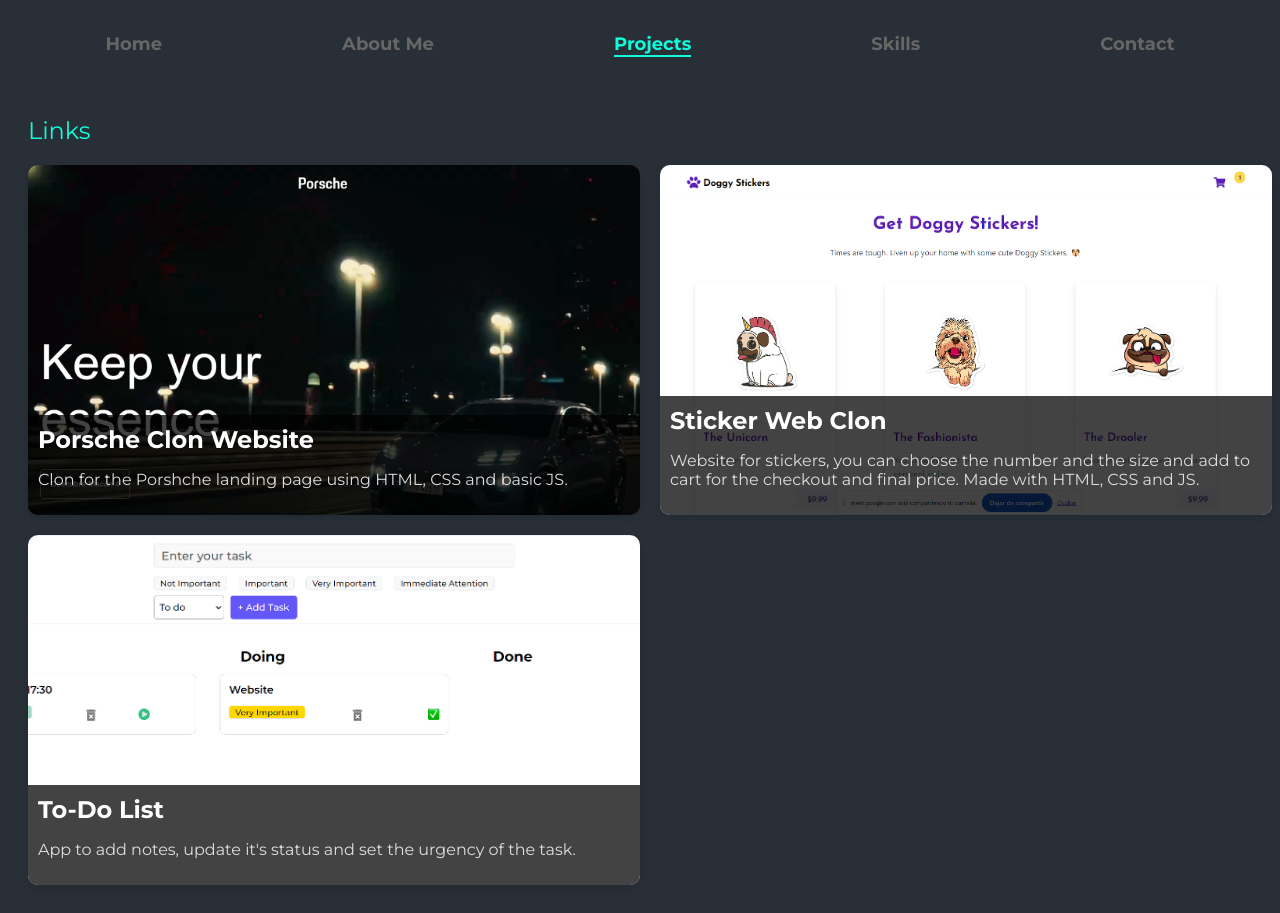
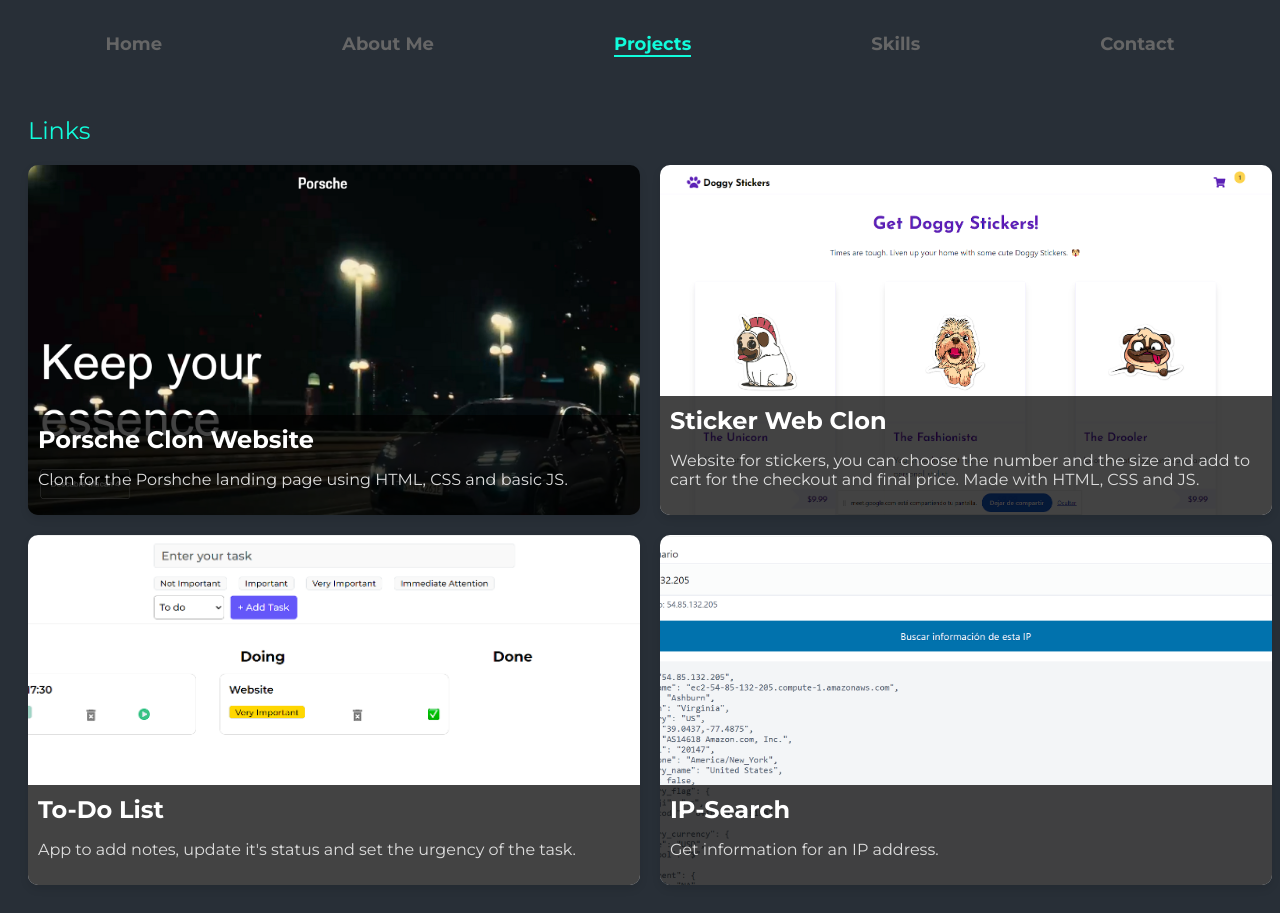
Before and after one commit to ouzzy6/Portfolio-Web, a React (Vite) app: page /projects in a window 1280 px wide. Shown: the top 913 px of the page. Built offline with nearby package versions, Linux system fonts and the light colour scheme.

Commit message:
Añadir proyecto

```diff
--- a/src/components/Projects.jsx
+++ b/src/components/Projects.jsx
@@ -3,6 +3,7 @@
 import project1Image from '../media/Captura de pantalla 2024-08-21 202649.png'
 import project2Image from '../media/Captura de pantalla 2024-06-28 121129.png'
 import project3Image from '../media/Captura de pantalla 2024-08-21 204223.png'
+import project4Image from '../media/Captura de pantalla 2024-08-30 122041.png'
 
 const projects = [
     {
@@ -24,6 +25,13 @@
         title: "To-Do List",
         description: "App to add notes, update it's status and set the urgency of the task.",
         image: project3Image, // Reemplaza con la ruta de tu imagen
+        link: "https://ousamalist.netlify.app/" // Reemplaza con el enlace a tu proyecto
+    },
+    {
+        id: 4,
+        title: "IP-Search",
+        description: "Get information for an IP address.",
+        image: project4Image, // Reemplaza con la ruta de tu imagen
         link: "https://ousamalist.netlify.app/" // Reemplaza con el enlace a tu proyecto
     }
 ]
```
Also changed, not shown: src/media/Captura de pantalla 2024-08-30 122041.png (added).
